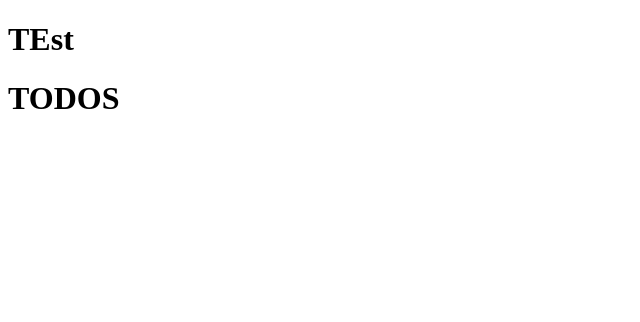
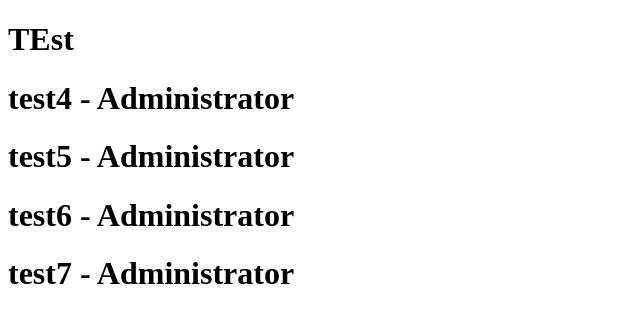
Before and after one commit to tlomiej/FirstReactApp, a React (Create React App) app: page / in a window 1280 px wide. Shown: the top 322 px of the page, without its empty margins (0-640 px from the left). Built offline with nearby package versions, Linux system fonts and the light colour scheme.

Commit message:
rozbudowa

```diff
--- a/src/App.tsx
+++ b/src/App.tsx
@@ -28,7 +28,7 @@ class App extends React.Component {
     id: 17
   } ];
 
-  textParam: String = "TestParam"
+  textParam: string = "Administrator"
 
 
   render() {
@@ -36,7 +36,7 @@ class App extends React.Component {
       <div className="App">
       <h1>TEst</h1>
       <header className="App-header">
-        <Todos  login={"test"}/>
+        <Todos  login={this.textParam} tasks={this.state}/>
 
 
 
--- a/src/components/Todos.tsx
+++ b/src/components/Todos.tsx
@@ -1,17 +1,26 @@
 import React, {Component} from 'react';
 
 
+type Task = {
+  name: string;
+  id: number;
+};
 
-export interface login {
-  login: string;
+interface Tasks extends Array<Task>{};
+
+
+export interface loginS {
+  login: string,
+  tasks?: Tasks
 }
-class Todos<todos> extends React.Component<login> {
-
+class Todos<todos> extends React.Component<loginS> {
 
   render() {
     return (
-     // console.log(this.login);
-    <h1>TODOS </h1>
+        this.props.tasks?.map(el => {
+        return <h1>{el.name} - {this.props.login}</h1>
+        })
+
 
 
     );
```
